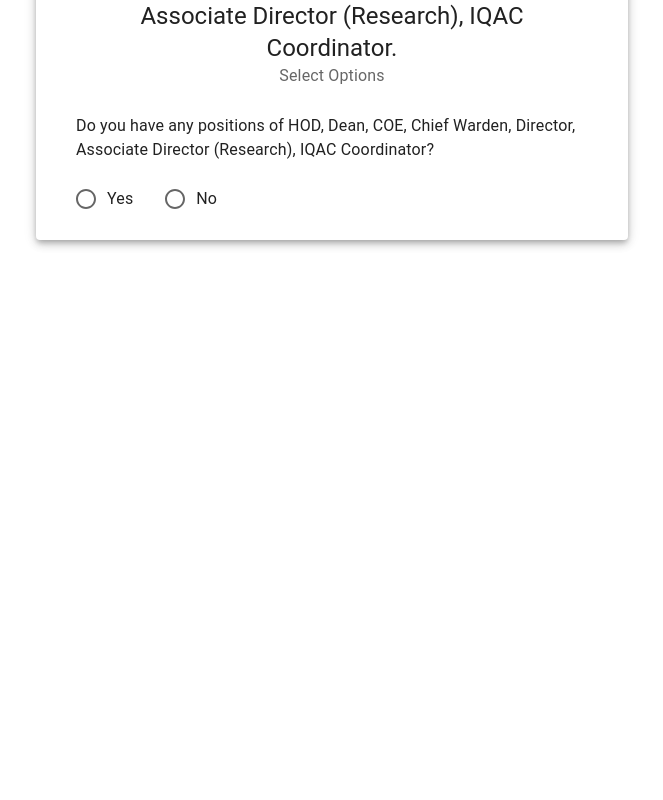
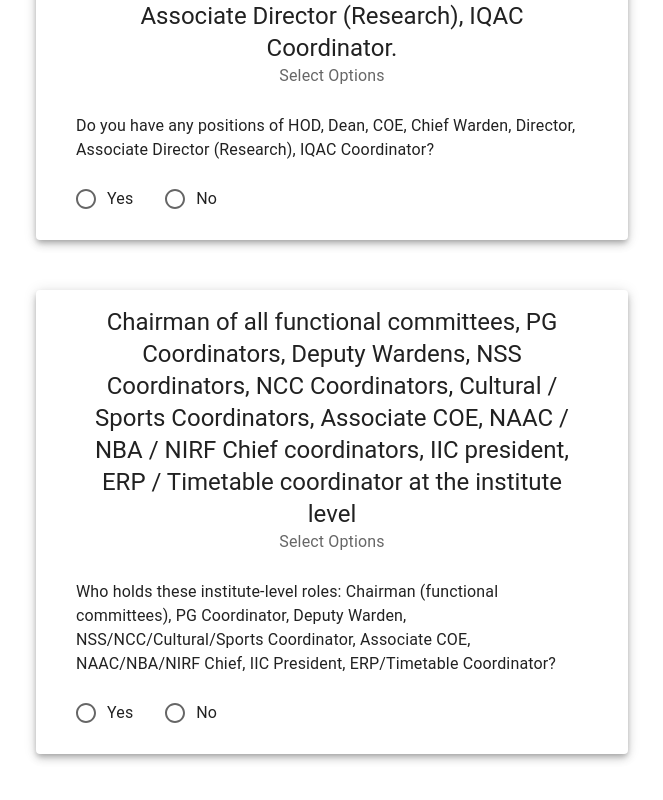
Before and after one commit to CodeArena-SJCIT/SJCIT-CPS, a React (Create React App) app: page /form/1 in a window 1280 px wide. Shown: the part 1962-2762 px from the top of the page, without its empty margins (318-981 px from the left). Before the commit the page ends 2252 px from the top, so only its background shows below. Built offline with nearby package versions, Linux system fonts and the light colour scheme.

Commit message:
Added the functionality of the Administration section in the main form, still few more commits will solve it.

```diff
--- /dev/null
+++ b/src/CPS-Frontend/Main Form/Administration - 2/administration - 2.js
@@ -0,0 +1,53 @@
+import React from "react";
+import { useState } from "react";
+import { Radio, RadioGroup, FormGroup, CardContent, Tooltip, Box, TextField, Card, CardHeader, FormControlLabel, Typography } from "@mui/material";
+
+const Administration2 = () => {
+
+    const [adminstrationOneChecked, setadminstrationOneChecked] = useState(false);
+
+    const [adminstrationRolesCount, setadminstrationRolesCount] = useState();
+    console.log(adminstrationRolesCount);
+
+    const handleadminstrationOneChecked = (e) => {
+        setadminstrationOneChecked(e.target.value);
+    }
+
+    return (
+        <>
+            <Card variant="elevation" elevation={5} sx={{ width: '100%', paddingLeft: "40px", paddingRight: "40px" }} raised>
+                <CardHeader title="Chairman of all functional committees, PG Coordinators, Deputy Wardens, NSS Coordinators, NCC Coordinators, Cultural / Sports Coordinators, Associate COE, NAAC / NBA / NIRF Chief coordinators, IIC president, ERP / Timetable coordinator at the institute level" subheader="Select Options" sx={{ textAlign: "center" }} />
+
+                <FormGroup row sx={{ marginTop: "10px", marginBottom: "20px", alignItems: "center", gap: 2, justifyContent: "space-between" }}>
+                    <Typography>Who holds these institute-level roles: Chairman (functional committees), PG Coordinator, Deputy Warden, NSS/NCC/Cultural/Sports Coordinator, Associate COE, NAAC/NBA/NIRF Chief, IIC President, ERP/Timetable Coordinator?</Typography>
+                    <RadioGroup row sx={{ gap: 2 }} value={adminstrationOneChecked} onChange={(e) => handleadminstrationOneChecked(e)}>
+                        <FormControlLabel value="Yes" control={<Radio />} label="Yes" />
+                        <FormControlLabel value="No" control={<Radio />} label="No" />
+                    </RadioGroup>
+                </FormGroup>
+
+                {(adminstrationOneChecked !== "No" && adminstrationOneChecked) &&
+                    <>
+                        <CardContent>
+                            <Tooltip title={
+                                <Box sx={{ padding: '8px', maxWidth: "250px" }}>
+                                    <Typography variant="body1" sx={{ fontWeight: 'bold' }}>Who holds these institute-level roles: Chairman (functional committees), PG Coordinator, Deputy Warden, NSS/NCC/Cultural/Sports Coordinator, Associate COE, NAAC/NBA/NIRF Chief, IIC President, ERP/Timetable Coordinator?</Typography>
+                                    <Typography variant="body2">
+                                        -Maximum Allowed Value is <strong>1</strong> Per Year.<br />
+                                        -Please Ensure Valid Entries Only.<br />
+                                    </Typography>
+                                </Box>
+                            } arrow placement="right" enterDelay={200} leaveDelay={200}><TextField inputProps={{ min: 0, max: 3 }} type="number" label="Who holds these institute-level roles: Chairman (functional committees), PG Coordinator, Deputy Warden, ...?" fullWidth onChange={(e) => { let value = parseInt(e.target.value, 10); if (value > 1) { value = 1 } if (value < 0) { value = 0 } if (isNaN(value)) { value = isNaN() } e.target.value = value; setadminstrationRolesCount(e.target.value); }} />
+                            </Tooltip>
+                        </CardContent>
+
+                    </>
+                }
+
+            </Card >
+
+        </>
+    );
+}
+
+export default Administration2;
--- a/src/CPS-Frontend/Main Form/form.js
+++ b/src/CPS-Frontend/Main Form/form.js
@@ -7,6 +7,7 @@ import JournalPapers from "./journal Papers/journalPapers";
 import ConferencePapers from "./Conference Papers/conferecePapers";
 import ConferenceOrganizer from "./Conference Organizer/conferenceOrg";
 import Administration1 from "./Adminstration - 1/adminstration1";
+import Administration2 from "./Administration - 2/administration - 2";
 
 const Form = () => {
     const [checked, setChecked] = useState(false);
@@ -225,6 +226,8 @@ const Form = () => {
 
                 <Administration1 />
 
+                <Administration2 />
+
             </div >
         </>
     );
```
